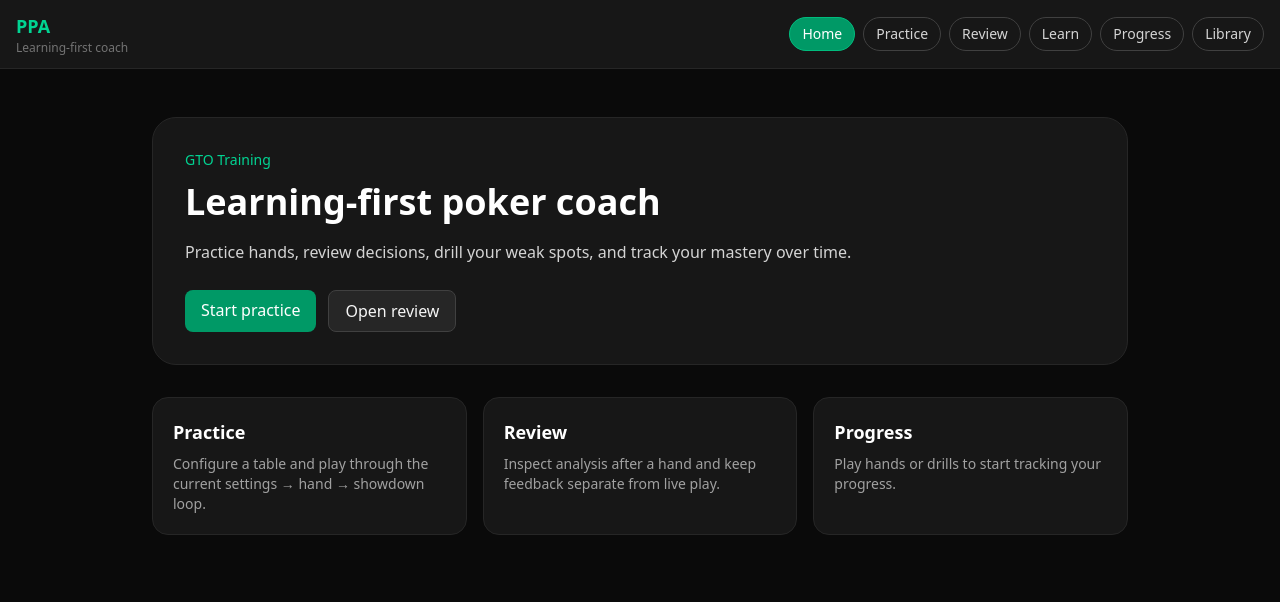
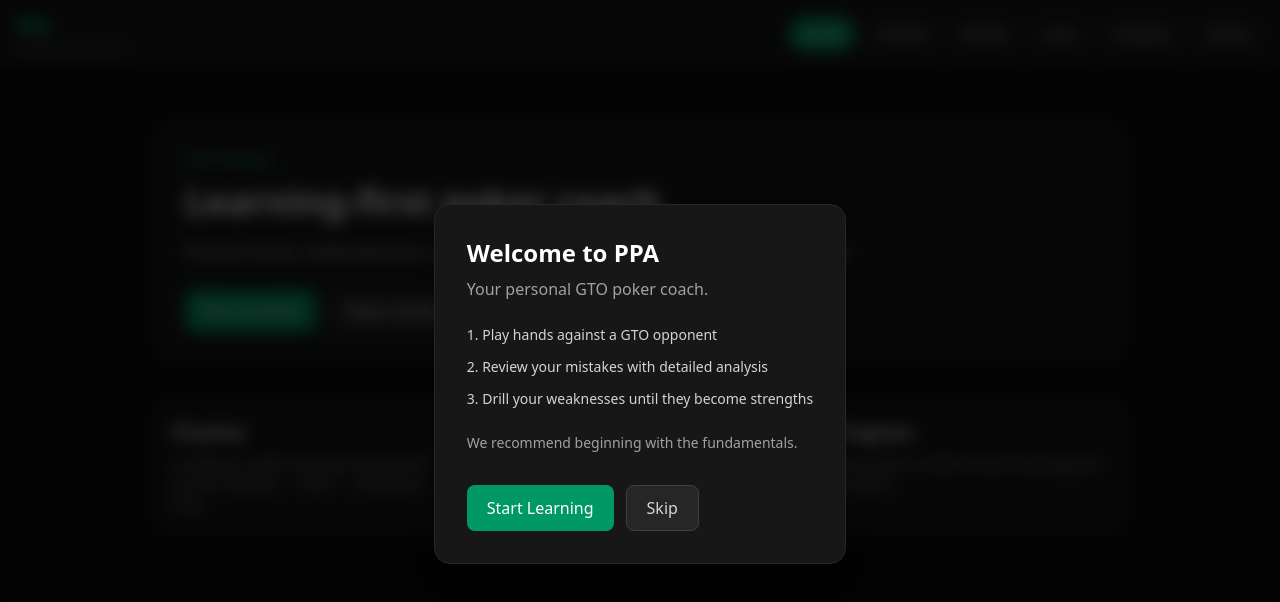
Before and after one commit to llynv/PPA, a React (Vite) app: page / in a window 1280 px wide. Shown: the top 602 px of the page. Built offline with nearby package versions, Linux system fonts and the light colour scheme.

Commit message:
feat(m5): add onboarding welcome overlay on first launch

```diff
--- /dev/null
+++ b/src/components/onboarding/WelcomeOverlay.tsx
@@ -0,0 +1,52 @@
+interface WelcomeOverlayProps {
+    onDismiss: () => void;
+    onStartLearning: () => void;
+}
+
+export function WelcomeOverlay({ onDismiss, onStartLearning }: WelcomeOverlayProps) {
+    return (
+        <div
+            className="fixed inset-0 z-50 flex items-center justify-center bg-black/70 backdrop-blur-sm"
+            role="dialog"
+            aria-modal="true"
+            aria-labelledby="welcome-heading"
+        >
+            <div className="mx-4 max-w-lg rounded-2xl border border-neutral-800 bg-neutral-900 p-8 shadow-2xl">
+                <h2
+                    id="welcome-heading"
+                    className="text-2xl font-bold text-white mb-2"
+                >
+                    Welcome to PPA
+                </h2>
+                <p className="text-neutral-400 mb-6">
+                    Your personal GTO poker coach.
+                </p>
+
+                <ol className="space-y-3 mb-6 list-decimal list-inside text-sm text-neutral-300">
+                    <li>Play hands against a GTO opponent</li>
+                    <li>Review your mistakes with detailed analysis</li>
+                    <li>Drill your weaknesses until they become strengths</li>
+                </ol>
+
+                <p className="text-sm text-neutral-400 mb-8">
+                    We recommend beginning with the fundamentals.
+                </p>
+
+                <div className="flex gap-3">
+                    <button
+                        onClick={onStartLearning}
+                        className="bg-emerald-600 hover:bg-emerald-500 text-white px-5 py-2.5 rounded-lg font-medium transition-colors focus-visible:ring-2 focus-visible:ring-emerald-400"
+                    >
+                        Start Learning
+                    </button>
+                    <button
+                        onClick={onDismiss}
+                        className="bg-neutral-800 hover:bg-neutral-700 text-neutral-300 px-5 py-2.5 rounded-lg font-medium transition-colors border border-neutral-700 focus-visible:ring-2 focus-visible:ring-emerald-400"
+                    >
+                        Skip
+                    </button>
+                </div>
+            </div>
+        </div>
+    );
+}
--- /dev/null
+++ b/src/hooks/useOnboarding.ts
@@ -0,0 +1,16 @@
+import { useState, useCallback } from "react";
+
+const ONBOARDING_KEY = "ppa_onboarded";
+
+export function useOnboarding() {
+    const [showOnboarding, setShowOnboarding] = useState(
+        () => !localStorage.getItem(ONBOARDING_KEY)
+    );
+
+    const dismissOnboarding = useCallback(() => {
+        localStorage.setItem(ONBOARDING_KEY, "true");
+        setShowOnboarding(false);
+    }, []);
+
+    return { showOnboarding, dismissOnboarding };
+}
--- a/src/pages/HomePage.tsx
+++ b/src/pages/HomePage.tsx
@@ -1,5 +1,7 @@
-import { Link } from "react-router-dom";
+import { Link, useNavigate } from "react-router-dom";
 import { useProgressStore } from "../store/progressStore";
+import { useOnboarding } from "../hooks/useOnboarding";
+import { WelcomeOverlay } from "../components/onboarding/WelcomeOverlay";
 
 function ProgressCard() {
     const totalHands = useProgressStore((s) => s.overallStats.totalHands);
@@ -36,8 +38,20 @@
 }
 
 export function HomePage() {
+    const navigate = useNavigate();
+    const { showOnboarding, dismissOnboarding } = useOnboarding();
+
     return (
         <div className="max-w-5xl mx-auto px-4 py-8 md:px-6 md:py-12 space-y-8">
+            {showOnboarding && (
+                <WelcomeOverlay
+                    onDismiss={dismissOnboarding}
+                    onStartLearning={() => {
+                        dismissOnboarding();
+                        navigate("/learn");
+                    }}
+                />
+            )}
             <section className="rounded-3xl border border-neutral-800 bg-neutral-900 p-6 md:p-8">
                 <p className="text-sm font-medium text-emerald-400 mb-3">
                     GTO Training
```
